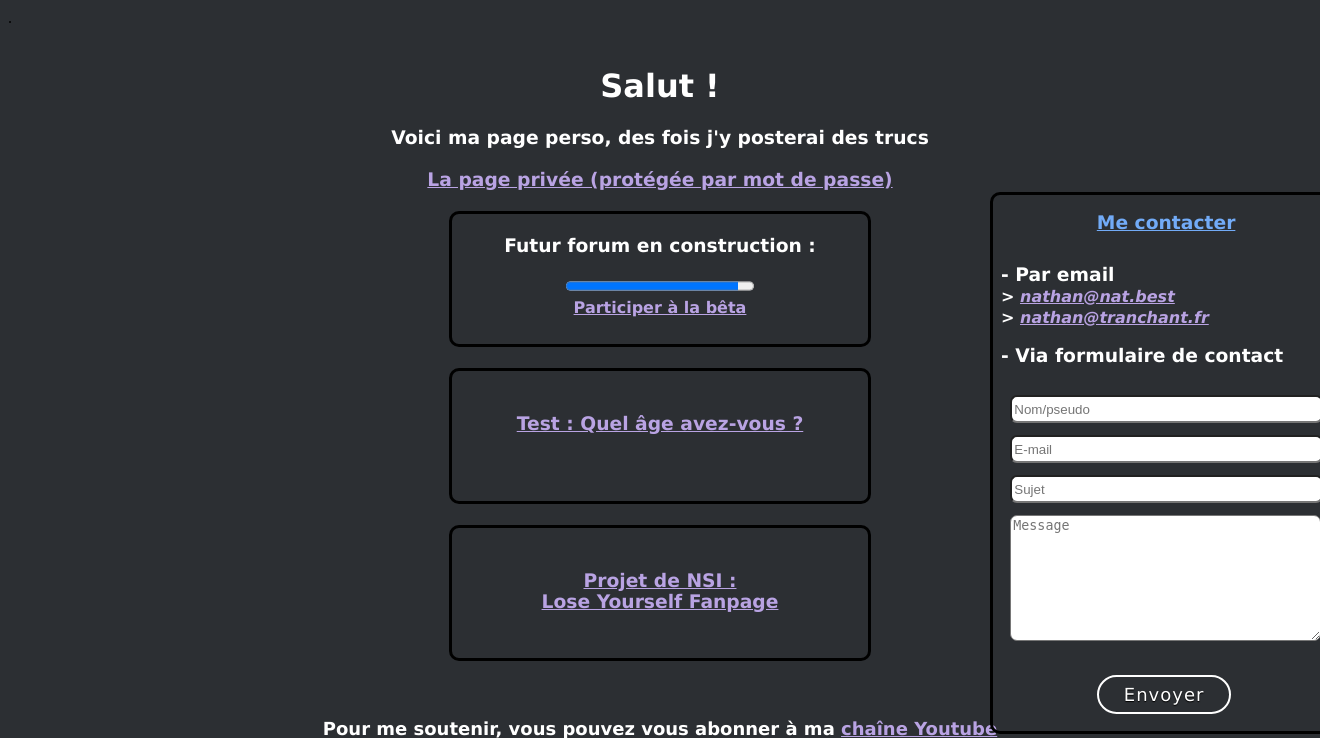
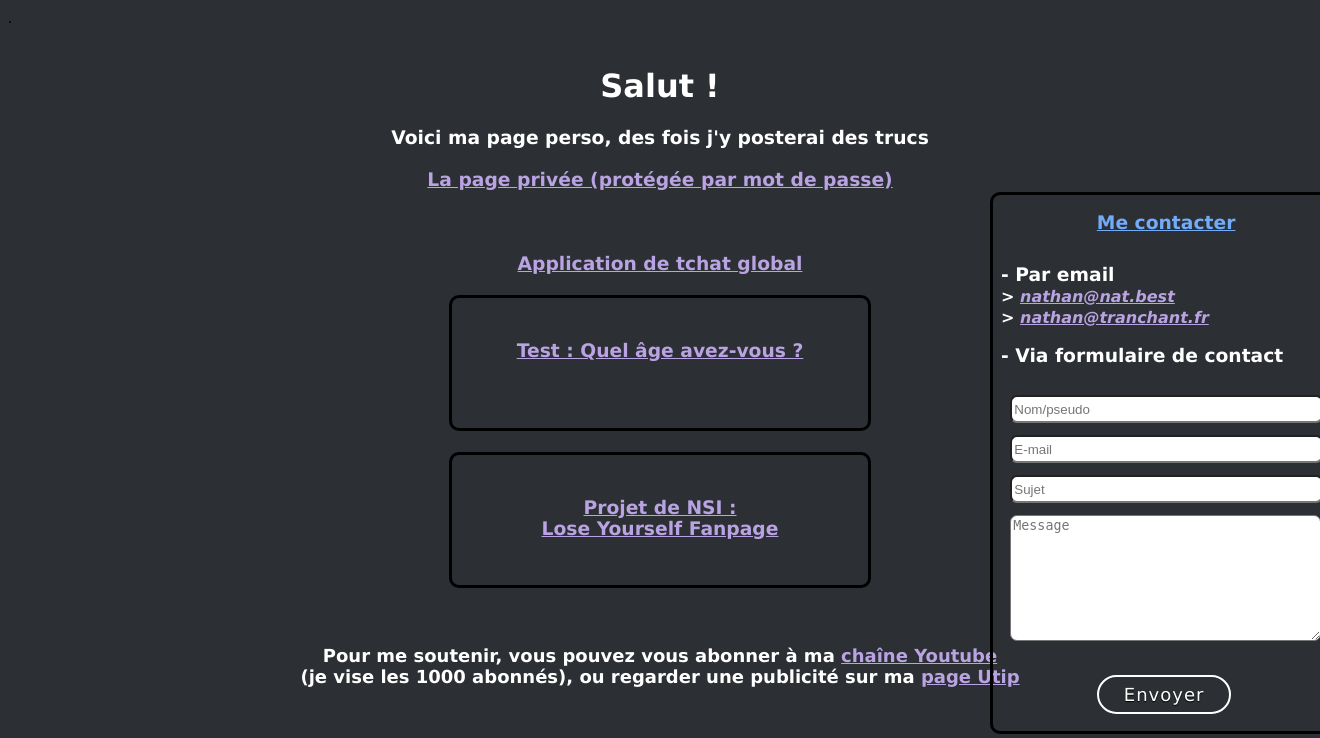
Before and after one commit to Nathn/Nat.best, a PHP site: page / in a window 1320 px wide. Shown: the top 738 px of the page. Run offline with PHP 8.4, Linux system fonts and the light colour scheme.

Commit message:
Update index.html

```diff
--- a/index.php
+++ b/index.php
@@ -29,9 +29,8 @@
     Voici ma page perso, des fois j'y posterai des trucs<br><br>
     <a href="form.php" style="color:#b9a3e3">La page privée (protégée par mot de passe)</a><br><br>
     <div align="center">
-    <div class="boxed">
-    <br>Futur forum en construction :<br> <p><progress id="file" max="100" value="92"></progress><br>
-    <a href="/forum/inscription_beta.php"><font size="3">Participer à la bêta</p></font></a>
+    <div class="impboxed">
+    <br><br><a href="chat/index.php">Application de tchat global</a>
     </div><br>
     <div class="boxed">
     <br><br><a href="tests/testage.php">Test : Quel âge avez-vous ?</a>
@@ -43,7 +42,7 @@
 <font size="4"><div align="center"><b>Pour me soutenir, vous pouvez vous abonner à ma <a href="https://www.youtube.com/NathanT" style="color:#b9a3e3">chaîne Youtube</a><br> (je vise les 1000 abonnés), ou regarder une publicité sur ma <a href="https://utip.io/nathant">page Utip</a></b>
 
 <br><br><br><br>
-<p>Le code source du site est disponible librement sur <a href="https://github.com/NathanTrc/Nat.best">Github</a> 💜</p>
+<p>Le code source du site est disponible librement sur <a href="https://github.com/NthTr/Nat.best">Github</a> 💜</p>
 
 </div></font>
 
```
Also changed, not shown: NBChat.md (renamed from chat/Chat.md).
